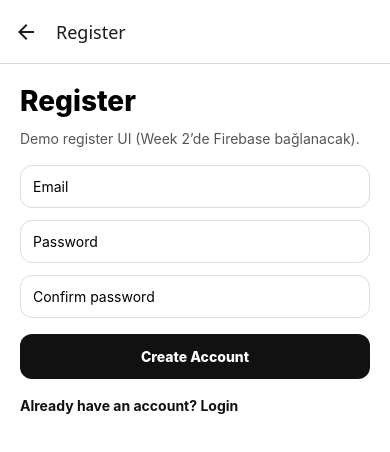
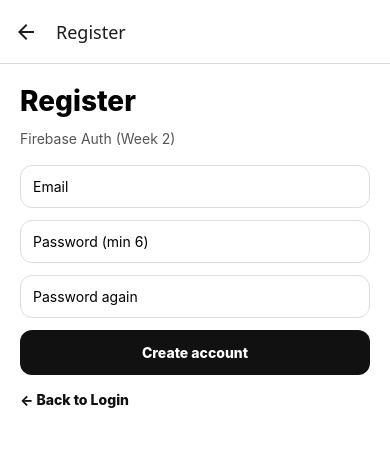
Before and after one commit to OzanDuru/CinePalm, a React Native app: screen /Register in a window 390 px wide. Shown: the top 452 px of the page. Built offline with nearby package versions, Linux system fonts and the light colour scheme; no server answers.

Commit message:
Week 2: Firebase Auth integration and navigation flow ready

```diff
--- a/App.js
+++ b/App.js
@@ -1,12 +1,14 @@
-import React from "react";
+import React, { useContext } from "react";
 import { Text } from "react-native";
+import { useFonts } from "expo-font";
+import { Ionicons } from "@expo/vector-icons";
+
 import { NavigationContainer } from "@react-navigation/native";
 import { createNativeStackNavigator } from "@react-navigation/native-stack";
 import { createBottomTabNavigator } from "@react-navigation/bottom-tabs";
 
 import HomeScreen from "./src/screens/HomeScreen";
 import DetailScreen from "./src/screens/DetailScreen";
-
 import SearchScreen from "./src/screens/SearchScreen";
 import FavoritesScreen from "./src/screens/FavoritesScreen";
 import ProfileScreen from "./src/screens/ProfileScreen";
@@ -15,9 +17,22 @@ import LoginScreen from "./src/screens/LoginScreen";
 import RegisterScreen from "./src/screens/RegisterScreen";
 import ResetPasswordScreen from "./src/screens/ResetPasswordScreen";
 
-const RootStack = createNativeStackNavigator();
+import { AuthProvider, AuthContext } from "./src/firebase/AuthContext";
+import LoadingState from "./src/components/LoadingState";
+
+const AuthNav = createNativeStackNavigator();
 const HomeStackNav = createNativeStackNavigator();
 const Tab = createBottomTabNavigator();
+
+function AuthStack() {
+  return (
+    <AuthNav.Navigator>
+      <AuthNav.Screen name="Login" component={LoginScreen} options={{ headerShown: false }} />
+      <AuthNav.Screen name="Register" component={RegisterScreen} options={{ title: "Register" }} />
+      <AuthNav.Screen name="ResetPassword" component={ResetPasswordScreen} options={{ title: "Reset Password" }} />
+    </AuthNav.Navigator>
+  );
+}
 
 function HomeStack() {
   return (
@@ -32,21 +47,20 @@ function Tabs() {
   return (
     <Tab.Navigator
       screenOptions={({ route }) => ({
-        headerShown: true,
+        headerShown: false,
         tabBarActiveTintColor: "#111",
         tabBarInactiveTintColor: "#666",
-        tabBarStyle: { backgroundColor: "#fff" },
-        tabBarIcon: ({ focused }) => {
-          let icon = "[]";
-          if (route.name === "HomeTab") icon = focused ? "🏠" : "🏡";
-          if (route.name === "Search") icon = focused ? "🔎" : "🔍";
-          if (route.name === "Favorites") icon = focused ? "❤️" : "🤍";
-          if (route.name === "Profile") icon = focused ? "👤" : "👥";
-          return <Text style={{ fontSize: 18 }}>{icon}</Text>;
+        tabBarIcon: ({ focused, color, size }) => {
+          let iconName = "home-outline";
+          if (route.name === "HomeTab") iconName = focused ? "home" : "home-outline";
+          if (route.name === "Search") iconName = focused ? "search" : "search-outline";
+          if (route.name === "Favorites") iconName = focused ? "heart" : "heart-outline";
+          if (route.name === "Profile") iconName = focused ? "person" : "person-outline";
+          return <Ionicons name={iconName} size={size ?? 22} color={color} />;
         },
       })}
     >
-      <Tab.Screen name="HomeTab" component={HomeStack} options={{ title: "Home", headerShown: false }} />
+      <Tab.Screen name="HomeTab" component={HomeStack} options={{ title: "Home" }} />
       <Tab.Screen name="Search" component={SearchScreen} />
       <Tab.Screen name="Favorites" component={FavoritesScreen} />
       <Tab.Screen name="Profile" component={ProfileScreen} />
@@ -54,16 +68,27 @@ function Tabs() {
   );
 }
 
+function RootNav() {
+  const { user, loading } = useContext(AuthContext);
+
+  if (loading) {
+    return <LoadingState title="Starting..." subtitle="Checking session" />;
+  }
+
+  return user ? <Tabs /> : <AuthStack />;
+}
+
 export default function App() {
-  console.log("APP RUNNING (EMOJI TABS)");
+  const [fontsLoaded] = useFonts(Ionicons.font);
+  if (!fontsLoaded) return null;
+
+  console.log("APP RUNNING (AUTH + TABS CLEAN ROOT)");
+
   return (
-    <NavigationContainer>
-      <RootStack.Navigator>
-        <RootStack.Screen name="Tabs" component={Tabs} options={{ headerShown: false }} />
-        <RootStack.Screen name="Login" component={LoginScreen} />
-        <RootStack.Screen name="Register" component={RegisterScreen} />
-        <RootStack.Screen name="ResetPassword" component={ResetPasswordScreen} options={{ title: "Reset Password" }} />
-      </RootStack.Navigator>
-    </NavigationContainer>
+    <AuthProvider>
+      <NavigationContainer>
+        <RootNav />
+      </NavigationContainer>
+    </AuthProvider>
   );
 }
--- a/app.json
+++ b/app.json
@@ -24,6 +24,9 @@
     },
     "web": {
       "favicon": "./assets/favicon.png"
-    }
+    },
+    "plugins": [
+      "expo-font"
+    ]
   }
 }
--- a/package.json
+++ b/package.json
@@ -14,7 +14,9 @@
     "@react-navigation/native": "^7.1.26",
     "@react-navigation/native-stack": "^7.9.0",
     "expo": "~54.0.30",
+    "expo-font": "~14.0.10",
     "expo-status-bar": "~3.0.9",
+    "firebase": "^12.7.0",
     "react": "19.1.0",
     "react-native": "0.81.5",
     "react-native-gesture-handler": "~2.28.0",
--- /dev/null
+++ b/src/firebase/AuthContext.js
@@ -0,0 +1,24 @@
+import React, { createContext, useEffect, useState } from "react";
+import { onAuthStateChanged } from "firebase/auth";
+import { auth } from "./firebase";
+
+export const AuthContext = createContext(null);
+
+export function AuthProvider({ children }) {
+  const [user, setUser] = useState(null);
+  const [loading, setLoading] = useState(true);
+
+  useEffect(() => {
+    const unsub = onAuthStateChanged(auth, (u) => {
+      setUser(u);
+      setLoading(false);
+    });
+    return unsub;
+  }, []);
+
+  return (
+    <AuthContext.Provider value={{ user, loading }}>
+      {children}
+    </AuthContext.Provider>
+  );
+}
--- /dev/null
+++ b/src/firebase/firebase.js
@@ -0,0 +1,17 @@
+import { initializeApp } from "firebase/app";
+import { getAuth } from "firebase/auth";
+import { getFirestore } from "firebase/firestore";
+
+const firebaseConfig = {
+  apiKey: "AIzaSyCvgHwgwghFS6mvAZ5140x47anyCs_Q4NU",
+  authDomain: "cinepalm-9760d.firebaseapp.com",
+  projectId: "cinepalm-9760d",
+  storageBucket: "cinepalm-9760d.firebasestorage.app",
+  messagingSenderId: "709560155544",
+  appId: "1:709560155544:web:af5ca61f9fdf64fc217fed",
+};
+
+const app = initializeApp(firebaseConfig);
+
+export const auth = getAuth(app);
+export const db = getFirestore(app);
--- a/src/screens/LoginScreen.js
+++ b/src/screens/LoginScreen.js
@@ -1,16 +1,48 @@
+// src/screens/LoginScreen.js
 import React, { useState } from "react";
-import { View, Text, TextInput, Pressable, StyleSheet } from "react-native";
+import { View, Text, TextInput, Pressable, StyleSheet, Alert, ActivityIndicator } from "react-native";
 import ScreenContainer from "../components/ScreenContainer";
+
+import { signInWithEmailAndPassword } from "firebase/auth";
+import { auth } from "../firebase/firebase";
 
 export default function LoginScreen({ navigation }) {
   const [email, setEmail] = useState("");
   const [pass, setPass] = useState("");
+  const [loading, setLoading] = useState(false);
+
+  async function handleLogin() {
+    const e = email.trim();
+
+    if (!e || !pass) {
+      Alert.alert("Eksik bilgi", "Email ve şifre gir.");
+      return;
+    }
+
+    try {
+      setLoading(true);
+      await signInWithEmailAndPassword(auth, e, pass);
+      // Başarılı olunca RootNavigator otomatik Tabs'a geçer (user dolduğu için)
+    } catch (err) {
+      console.log("LOGIN_ERROR:", err?.code, err?.message);
+
+      let msg = "Giriş başarısız.";
+      if (err?.code === "auth/invalid-email") msg = "Email formatı yanlış.";
+      if (err?.code === "auth/user-not-found") msg = "Bu email ile kullanıcı yok. Register yap.";
+      if (err?.code === "auth/wrong-password") msg = "Şifre yanlış.";
+      if (err?.code === "auth/invalid-credential") msg = "Email veya şifre yanlış.";
+
+      Alert.alert("Hata", msg);
+    } finally {
+      setLoading(false);
+    }
+  }
 
   return (
     <ScreenContainer>
       <View style={styles.container}>
         <Text style={styles.header}>Login</Text>
-        <Text style={styles.desc}>Demo auth UI (Week 2’de Firebase bağlanacak).</Text>
+        <Text style={styles.desc}>Firebase Auth (Week 2)</Text>
 
         <TextInput
           style={styles.input}
@@ -29,23 +61,17 @@ export default function LoginScreen({ navigation }) {
           secureTextEntry
         />
 
-        <Pressable
-          style={styles.primaryBtn}
-          onPress={() => {
-            console.log("LOGIN (demo)");
-            navigation.goBack();
-          }}
-        >
-          <Text style={styles.primaryText}>Login</Text>
+        <Pressable style={styles.primaryBtn} onPress={handleLogin} disabled={loading}>
+          {loading ? <ActivityIndicator /> : <Text style={styles.primaryText}>Login</Text>}
         </Pressable>
 
         <View style={styles.linksRow}>
+          <Pressable onPress={() => navigation.navigate("Register")}>
+            <Text style={styles.link}>Create account</Text>
+          </Pressable>
+
           <Pressable onPress={() => navigation.navigate("ResetPassword")}>
             <Text style={styles.link}>Forgot password?</Text>
-          </Pressable>
-
-          <Pressable onPress={() => navigation.navigate("Register")}>
-            <Text style={styles.link}>Create account</Text>
           </Pressable>
         </View>
       </View>
@@ -56,16 +82,10 @@ export default function LoginScreen({ navigation }) {
 const styles = StyleSheet.create({
   container: { flex: 1, padding: 20, backgroundColor: "#fff", gap: 12 },
   header: { fontSize: 28, fontWeight: "800" },
-  desc: { color: "#555", marginBottom: 6 },
+  desc: { fontSize: 14, color: "#555", marginBottom: 6 },
   input: { borderWidth: 1, borderColor: "#ddd", borderRadius: 12, padding: 12 },
-  primaryBtn: {
-    padding: 14,
-    borderRadius: 12,
-    backgroundColor: "#111",
-    alignItems: "center",
-    marginTop: 4,
-  },
+  primaryBtn: { backgroundColor: "#111", padding: 14, borderRadius: 12, alignItems: "center" },
   primaryText: { color: "#fff", fontWeight: "800" },
   linksRow: { flexDirection: "row", justifyContent: "space-between", marginTop: 6 },
-  link: { fontWeight: "700", color: "#111" },
+  link: { color: "#111", fontWeight: "700" },
 });
--- a/src/screens/ProfileScreen.js
+++ b/src/screens/ProfileScreen.js
@@ -1,37 +1,37 @@
-import React from "react";
-import { View, Text, Pressable, StyleSheet } from "react-native";
+// src/screens/ProfileScreen.js
+import React, { useContext } from "react";
+import { View, Text, Pressable, StyleSheet, Alert } from "react-native";
 import ScreenContainer from "../components/ScreenContainer";
 
-export default function ProfileScreen({ navigation }) {
-  const goRoot = (screen) => {
-    const tabNav = navigation.getParent?.();
-    const rootNav = tabNav?.getParent?.();
+import { signOut } from "firebase/auth";
+import { auth } from "../firebase/firebase";
+import { AuthContext } from "../firebase/AuthContext";
 
-    if (rootNav) {
-      console.log("NAV VIA ROOT ->", screen);
-      rootNav.navigate(screen);
-    } else {
-      console.log("NAV FALLBACK ->", screen);
-      navigation.navigate(screen);
+export default function ProfileScreen() {
+  const { user } = useContext(AuthContext);
+
+  async function handleLogout() {
+    try {
+      await signOut(auth);
+    } catch (e) {
+      Alert.alert("Hata", "Logout başarısız.");
+      console.log("LOGOUT_ERROR:", e);
     }
-  };
+  }
 
   return (
     <ScreenContainer>
       <View style={styles.container}>
         <Text style={styles.header}>Profile</Text>
-        <Text style={styles.desc}>Auth ekranlarına buradan geçiş (demo).</Text>
+        <Text style={styles.desc}>Kullanıcı bilgisi + logout (Firebase).</Text>
 
-        <Pressable style={styles.btn} onPress={() => goRoot("Login")}>
-          <Text style={styles.btnText}>Login</Text>
-        </Pressable>
+        <View style={styles.card}>
+          <Text style={styles.label}>Email</Text>
+          <Text style={styles.value}>{user?.email ?? "-"}</Text>
+        </View>
 
-        <Pressable style={styles.btn} onPress={() => goRoot("Register")}>
-          <Text style={styles.btnText}>Register</Text>
-        </Pressable>
-
-        <Pressable style={styles.btn} onPress={() => goRoot("ResetPassword")}>
-          <Text style={styles.btnText}>Reset Password</Text>
+        <Pressable style={styles.btn} onPress={handleLogout}>
+          <Text style={styles.btnText}>Logout</Text>
         </Pressable>
       </View>
     </ScreenContainer>
@@ -39,15 +39,12 @@ export default function ProfileScreen({ navigation }) {
 }
 
 const styles = StyleSheet.create({
-  container: { flex: 1, padding: 20, backgroundColor: "#fff", gap: 14 },
+  container: { flex: 1, padding: 20, backgroundColor: "#fff", gap: 12 },
   header: { fontSize: 28, fontWeight: "800" },
-  desc: { color: "#555", marginBottom: 10 },
-  btn: {
-    padding: 16,
-    borderRadius: 14,
-    borderWidth: 1,
-    borderColor: "#ddd",
-    alignItems: "center",
-  },
-  btnText: { fontWeight: "700", fontSize: 16 },
+  desc: { fontSize: 14, color: "#555" },
+  card: { borderWidth: 1, borderColor: "#eee", borderRadius: 14, padding: 14, gap: 6, marginTop: 10 },
+  label: { color: "#666", fontWeight: "700" },
+  value: { fontWeight: "800" },
+  btn: { marginTop: 10, backgroundColor: "#111", padding: 14, borderRadius: 12, alignItems: "center" },
+  btnText: { color: "#fff", fontWeight: "900" },
 });
--- a/src/screens/RegisterScreen.js
+++ b/src/screens/RegisterScreen.js
@@ -1,17 +1,45 @@
+// src/screens/RegisterScreen.js
 import React, { useState } from "react";
-import { View, Text, TextInput, Pressable, StyleSheet } from "react-native";
+import { View, Text, TextInput, Pressable, StyleSheet, Alert, ActivityIndicator } from "react-native";
 import ScreenContainer from "../components/ScreenContainer";
+
+import { createUserWithEmailAndPassword } from "firebase/auth";
+import { auth } from "../firebase/firebase";
 
 export default function RegisterScreen({ navigation }) {
   const [email, setEmail] = useState("");
   const [pass, setPass] = useState("");
   const [pass2, setPass2] = useState("");
+  const [loading, setLoading] = useState(false);
+
+  async function handleRegister() {
+    const e = email.trim();
+
+    if (!e || !pass || !pass2) return Alert.alert("Eksik bilgi", "Email ve şifreleri gir.");
+    if (pass.length < 6) return Alert.alert("Hata", "Şifre en az 6 karakter olmalı.");
+    if (pass !== pass2) return Alert.alert("Hata", "Şifreler aynı değil.");
+
+    try {
+      setLoading(true);
+      await createUserWithEmailAndPassword(auth, e, pass);
+      // Başarılı olunca AuthContext user'ı doldurur ve RootNav otomatik Tabs'a geçer.
+    } catch (err) {
+      console.log("REGISTER_ERROR:", err?.code, err?.message);
+      let msg = "Kayıt başarısız.";
+      if (err?.code === "auth/email-already-in-use") msg = "Bu email zaten kayıtlı. Login yap.";
+      if (err?.code === "auth/invalid-email") msg = "Email formatı yanlış.";
+      if (err?.code === "auth/weak-password") msg = "Şifre çok zayıf. 6+ karakter gir.";
+      Alert.alert("Hata", msg);
+    } finally {
+      setLoading(false);
+    }
+  }
 
   return (
     <ScreenContainer>
       <View style={styles.container}>
         <Text style={styles.header}>Register</Text>
-        <Text style={styles.desc}>Demo register UI (Week 2’de Firebase bağlanacak).</Text>
+        <Text style={styles.desc}>Firebase Auth (Week 2)</Text>
 
         <TextInput
           style={styles.input}
@@ -24,7 +52,7 @@ export default function RegisterScreen({ navigation }) {
 
         <TextInput
           style={styles.input}
-          placeholder="Password"
+          placeholder="Password (min 6)"
           value={pass}
           onChangeText={setPass}
           secureTextEntry
@@ -32,24 +60,18 @@ export default function RegisterScreen({ navigation }) {
 
         <TextInput
           style={styles.input}
-          placeholder="Confirm password"
+          placeholder="Password again"
           value={pass2}
           onChangeText={setPass2}
           secureTextEntry
         />
 
-        <Pressable
-          style={styles.primaryBtn}
-          onPress={() => {
-            console.log("REGISTER (demo)");
-            navigation.navigate("Login");
-          }}
-        >
-          <Text style={styles.primaryText}>Create Account</Text>
+        <Pressable style={styles.primaryBtn} onPress={handleRegister} disabled={loading}>
+          {loading ? <ActivityIndicator /> : <Text style={styles.primaryText}>Create account</Text>}
         </Pressable>
 
         <Pressable onPress={() => navigation.navigate("Login")}>
-          <Text style={styles.link}>Already have an account? Login</Text>
+          <Text style={styles.link}>← Back to Login</Text>
         </Pressable>
       </View>
     </ScreenContainer>
@@ -59,15 +81,9 @@ export default function RegisterScreen({ navigation }) {
 const styles = StyleSheet.create({
   container: { flex: 1, padding: 20, backgroundColor: "#fff", gap: 12 },
   header: { fontSize: 28, fontWeight: "800" },
-  desc: { color: "#555", marginBottom: 6 },
+  desc: { fontSize: 14, color: "#555", marginBottom: 6 },
   input: { borderWidth: 1, borderColor: "#ddd", borderRadius: 12, padding: 12 },
-  primaryBtn: {
-    padding: 14,
-    borderRadius: 12,
-    backgroundColor: "#111",
-    alignItems: "center",
-    marginTop: 4,
-  },
+  primaryBtn: { backgroundColor: "#111", padding: 14, borderRadius: 12, alignItems: "center" },
   primaryText: { color: "#fff", fontWeight: "800" },
-  link: { fontWeight: "700", color: "#111", marginTop: 6 },
+  link: { color: "#111", fontWeight: "800", marginTop: 4 },
 });
--- a/src/screens/ResetPasswordScreen.js
+++ b/src/screens/ResetPasswordScreen.js
@@ -1,37 +1,57 @@
+// src/screens/ResetPasswordScreen.js
 import React, { useState } from "react";
-import { View, Text, TextInput, Pressable, StyleSheet } from "react-native";
+import { View, Text, TextInput, Pressable, StyleSheet, Alert, ActivityIndicator } from "react-native";
 import ScreenContainer from "../components/ScreenContainer";
+
+import { sendPasswordResetEmail } from "firebase/auth";
+import { auth } from "../firebase/firebase";
 
 export default function ResetPasswordScreen({ navigation }) {
   const [email, setEmail] = useState("");
+  const [loading, setLoading] = useState(false);
+
+  async function handleReset() {
+    const e = email.trim();
+    if (!e) return Alert.alert("Eksik bilgi", "Email gir.");
+
+    try {
+      setLoading(true);
+      await sendPasswordResetEmail(auth, e);
+      Alert.alert("Gönderildi", "Şifre sıfırlama maili gönderildi.");
+      navigation.navigate("Login");
+    } catch (err) {
+      console.log("RESET_ERROR:", err?.code, err?.message);
+
+      let msg = "İşlem başarısız.";
+      if (err?.code === "auth/invalid-email") msg = "Email formatı yanlış.";
+      if (err?.code === "auth/user-not-found") msg = "Bu email ile kullanıcı yok.";
+      Alert.alert("Hata", msg);
+    } finally {
+      setLoading(false);
+    }
+  }
 
   return (
     <ScreenContainer>
       <View style={styles.container}>
         <Text style={styles.header}>Reset Password</Text>
-        <Text style={styles.desc}>Demo reset UI (Week 2’de Firebase email reset).</Text>
+        <Text style={styles.desc}>Email adresine sıfırlama linki gönderir.</Text>
 
         <TextInput
           style={styles.input}
-          placeholder="Your email"
+          placeholder="Email"
           value={email}
           onChangeText={setEmail}
           autoCapitalize="none"
           keyboardType="email-address"
         />
 
-        <Pressable
-          style={styles.primaryBtn}
-          onPress={() => {
-            console.log("RESET PASSWORD (demo):", email);
-            navigation.navigate("Login");
-          }}
-        >
-          <Text style={styles.primaryText}>Send Reset Link</Text>
+        <Pressable style={styles.primaryBtn} onPress={handleReset} disabled={loading}>
+          {loading ? <ActivityIndicator /> : <Text style={styles.primaryText}>Send reset email</Text>}
         </Pressable>
 
         <Pressable onPress={() => navigation.navigate("Login")}>
-          <Text style={styles.link}>Back to Login</Text>
+          <Text style={styles.link}>← Back to Login</Text>
         </Pressable>
       </View>
     </ScreenContainer>
@@ -41,15 +61,9 @@ export default function ResetPasswordScreen({ navigation }) {
 const styles = StyleSheet.create({
   container: { flex: 1, padding: 20, backgroundColor: "#fff", gap: 12 },
   header: { fontSize: 28, fontWeight: "800" },
-  desc: { color: "#555", marginBottom: 6 },
+  desc: { fontSize: 14, color: "#555", marginBottom: 6 },
   input: { borderWidth: 1, borderColor: "#ddd", borderRadius: 12, padding: 12 },
-  primaryBtn: {
-    padding: 14,
-    borderRadius: 12,
-    backgroundColor: "#111",
-    alignItems: "center",
-    marginTop: 4,
-  },
+  primaryBtn: { backgroundColor: "#111", padding: 14, borderRadius: 12, alignItems: "center" },
   primaryText: { color: "#fff", fontWeight: "800" },
-  link: { fontWeight: "700", color: "#111", marginTop: 6 },
+  link: { color: "#111", fontWeight: "800", marginTop: 4 },
 });
```
Also changed, not shown: 1 other file (tests, documents, lock files or other folders).
